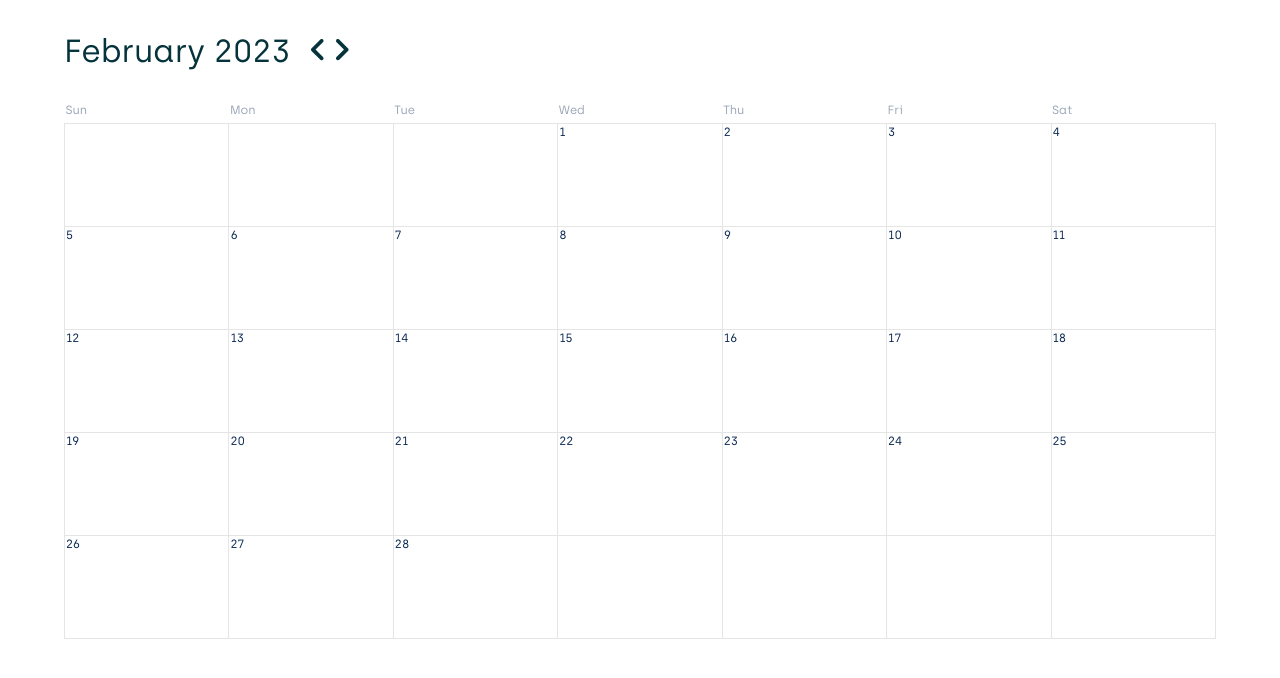
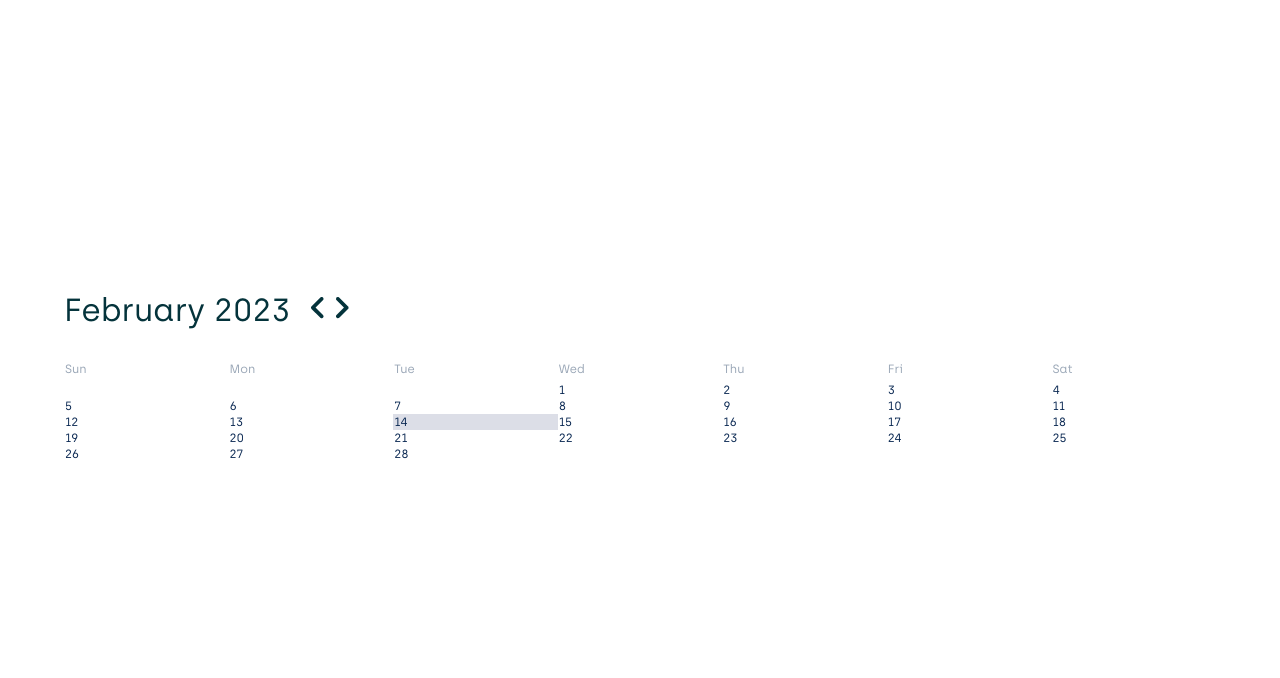
Before and after one commit to samp101/Hackathon-JS, a plain HTML site: page index.html in a window 1280 px wide. Shown: the top 678 px of the page. Drawn offline with Linux system fonts and the light colour scheme.

Commit message:
added Current Day

```diff
--- a/style1.css
+++ b/style1.css
@@ -18,6 +18,7 @@ body {
 }
 #calendarContainer {
     width: 90vw;
+    height:90vh;
     display: flex;
     justify-content: center;
     flex-direction: column;
@@ -29,18 +30,17 @@ table {
     height: 760px; */
     /* background-color: #03a9f4; */
     /* box-shadow: 0 0 10px 5px rgb(90, 90, 90); */
+
 }
 
 td {
     vertical-align: top;
+    /* width: 1000px; */
 }
 
 .day.box {
 
     color: #0A2852;
-    /* padding: 8px; */
-    /* background-color: #c7e5fd; */
-    /* transition: 0.2s ease-in-out; */
     font-weight: medium;
     font-size: 12px;
     position: relative;
@@ -59,9 +59,9 @@ td {
 
 .box {
 width: 100px;
-height: 100px;
+/* height: 100px; */
 
-border: 1px solid #E5E5E5;
+/* border: 1px solid #E5E5E5; */
 border-collapse: separate;
     /* background-color: #ffd0d0; */
 }
@@ -99,6 +99,8 @@ table, tr, td{
 img.showForm {
     width: 24px;
     height: 24px;
+    background-color: white;
+    opacity: 1;
 }
 
 form.form {
@@ -255,3 +257,6 @@ button{
     background-color: white;
     border: none;
 }
+.current-day{
+    background-color: #dcdee7;
+}
```
